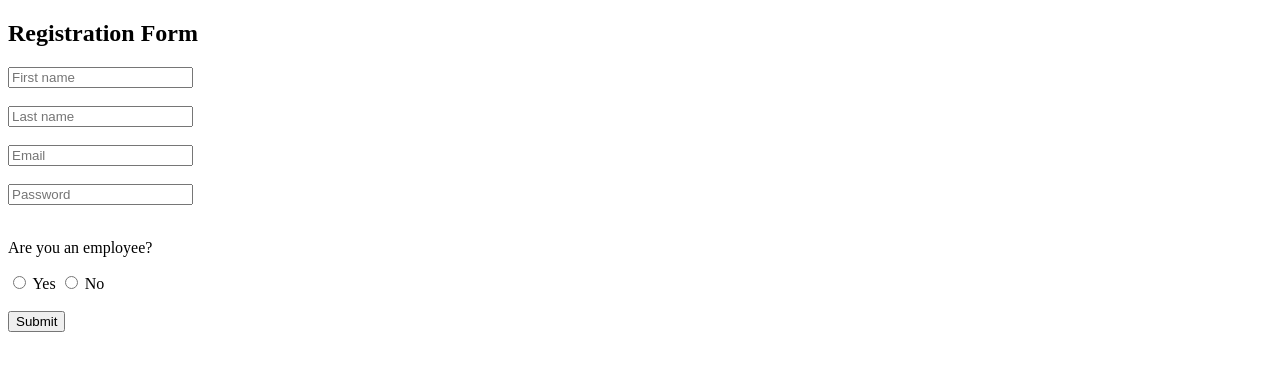
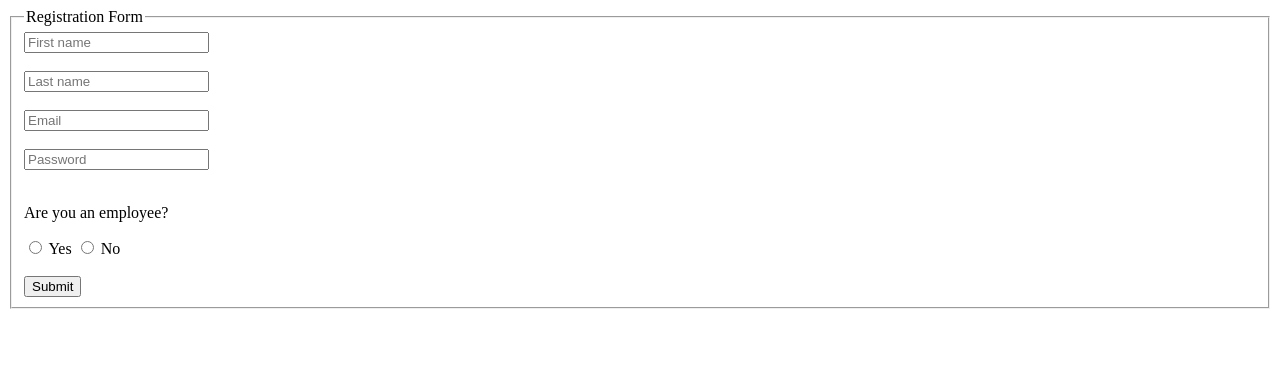
Before and after one commit to Valeria-Jimenez27/DUAD, a plain HTML site: page DOM_exercises/DOM_3.HTML in a window 1280 px wide. Drawn offline with Linux system fonts and the light colour scheme.

Commit message:
New changes

```diff
--- a/DOM_exercises/DOM_3.HTML
+++ b/DOM_exercises/DOM_3.HTML
@@ -1,12 +1,15 @@
 <!DOCTYPE html>
 <html lang="en">
+
 <head>
   <meta charset="UTF-8" />
   <title>Registration Form</title>
 </head>
+
 <body>
-    <div>
-      <h2>Registration Form</h2>
+  <form>
+    <fieldset>
+      <legend>Registration Form</legend>
 
       <input type="text" id="first-name" placeholder="First name" /><br><br>
       <input type="text" id="last-name" placeholder="Last name" /><br><br>
@@ -31,6 +34,7 @@
       <br><br>
       <button id="submit-button">Submit</button>
       </div>
+    </fieldset>
 
     <script>
       const radioYes = document.getElementById('radio-yes')
@@ -56,4 +60,5 @@
       submitButton.addEventListener('click', handleSubmit)
     </script>
 </body>
+
 </html>
```
Lines whose indentation alone changed are shown as unchanged.
